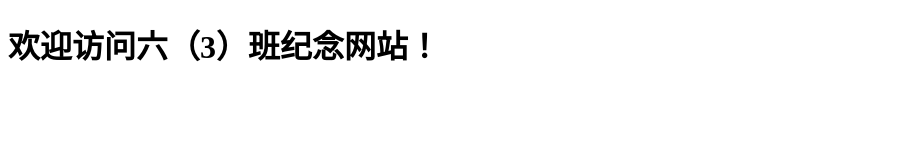
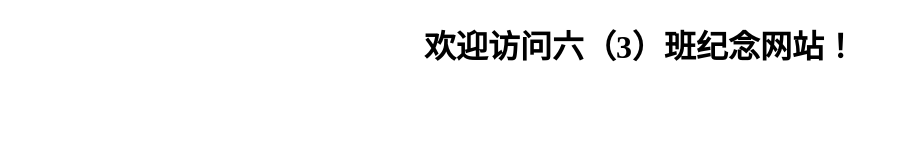
Before and after one commit to 63turtles/63turtles.github.io, a plain HTML site: page index.html in a window 1280 px wide. Shown: the whole page, without its empty margins (0-898 px from the left). Drawn offline with Linux system fonts and the light colour scheme.

Commit message:
Update index.html

```diff
--- a/index.html
+++ b/index.html
@@ -3,13 +3,8 @@
   <head>
     <meta charset="UTF-8">
     <title>六（3）班纪念网站</title>
-    <style>
-      .box{
-        text-align = center;
-      }
-    </style>
   </head>
   <body>
-    <div class="box"><h1>欢迎访问六（3）班纪念网站！<h1></div>
+    <h1 align="center">欢迎访问六（3）班纪念网站！<h1>
   </body>
 </html>
```
